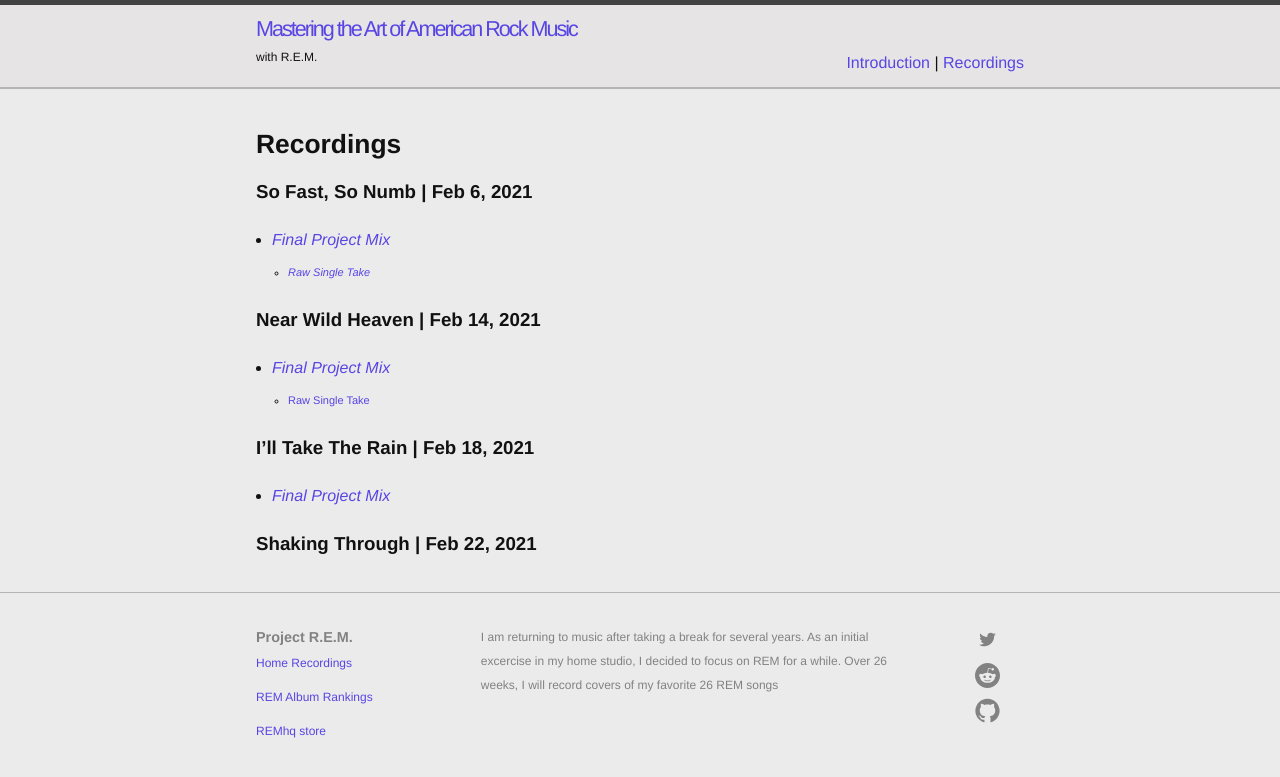
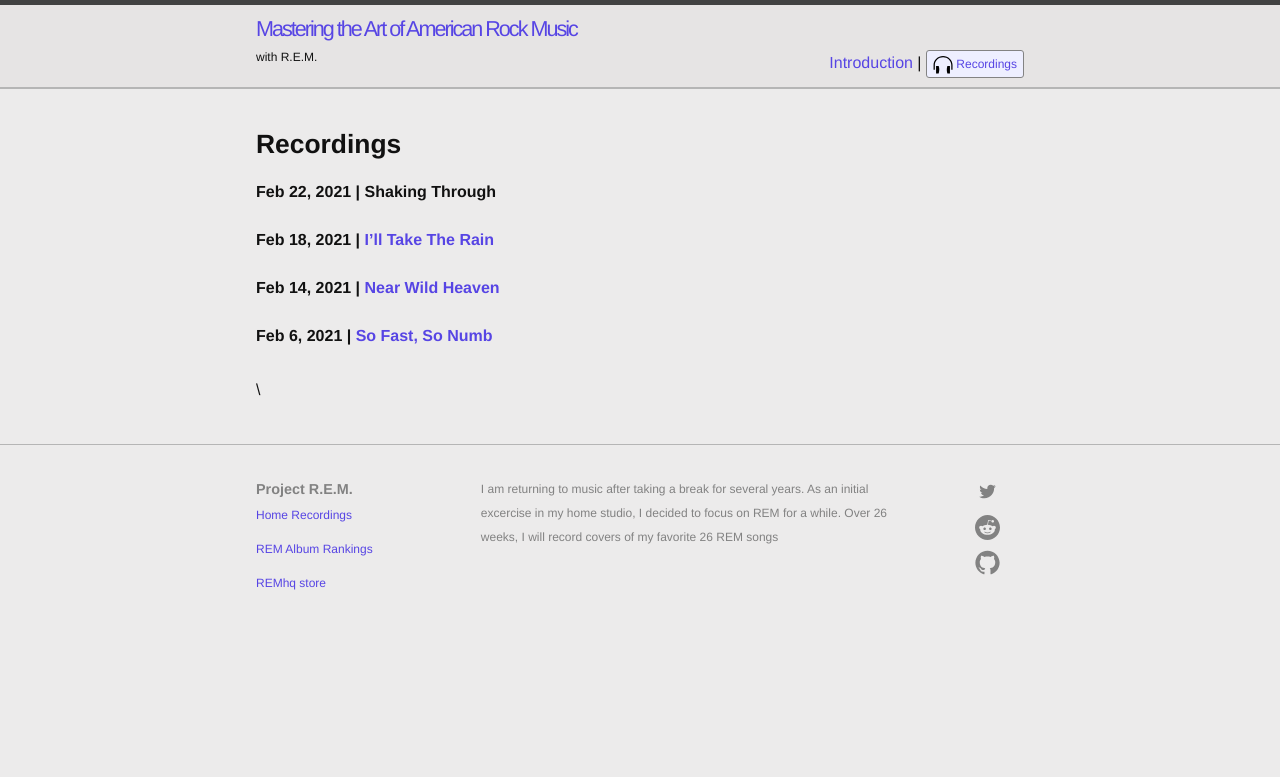
Before and after one commit to slatron/slatron.github.io, a Jekyll site: the page built from recordings.md, in a window 1280 px wide. Shown: the top 777 px of the page. Built offline with Jekyll 4.4.1, drawn with Linux system fonts in a browser that asks for light colours.

Commit message:
consolidate albums pages

```diff
--- a/_includes/header.html
+++ b/_includes/header.html
@@ -5,7 +5,9 @@
       <p class="site-subtitle">{{ site.subtitle }}</p>
       <nav>
         <a href="/rem-begin-the-begin.html">Introduction</a> |
-        <a href="/recordings.html">Recordings</a>
+        <a class="btn" href="/recordings.html">
+          <img class="link-icon" src="/ms_assets/images/listen.svg" /> Recordings
+        </a>
       </nav>
     </div>
 
--- a/_sass/_pages.scss
+++ b/_sass/_pages.scss
@@ -20,11 +20,6 @@
   display: flex;
   justify-content: space-around;
   align-items: center;
-
-  .btn {
-    padding: 1px 6px;
-    font-size: 0.75rem;
-  }
 }
 
 .post-list {
--- a/_sass/_state.scss
+++ b/_sass/_state.scss
@@ -21,13 +21,21 @@
 }
 
 .link-icon {
-  width: 25px;
-  height: 25px;
+  width: 20px;
+  height: 20px;
   display: inline-block;
 }
 
 .btn {
+  background-color: #eeefff;
   border: 1px solid rgb(131, 131, 131);
   border-radius: 3px;
   display: inline-block;
+  padding: 1px 6px;
+  font-size: 0.75rem;
+  line-height: 1.5rem;
+
+  &:hover {
+    text-decoration: none;
+  }
 }
--- a/recordings.md
+++ b/recordings.md
@@ -5,15 +5,11 @@
 
 <h1 class="page-heading">Recordings</h1>
 
-### So Fast, So Numb | Feb 6, 2021
-- *[Final Project Mix](https://drive.google.com/file/d/12NVKLkgs17zyAAAiOf4Ry7WArQL7ITbf/view?usp=sharing){:target="_blank"}*
-  - *[Raw Single Take](https://drive.google.com/file/d/1CUl2yDE-w-xZD5_ret_J2Ph36HLBuFdb/view?usp=sharing){:target="_blank"}*
+#### Feb 22, 2021 | Shaking Through
 
-### Near Wild Heaven | Feb 14, 2021
-- *[Final Project Mix](https://drive.google.com/file/d/1UD8Cs8dT7eKY13vEK2SkVW_mWLGNLS5J/view?usp=sharing){:target="_blank"}*
-  - [Raw Single Take](https://drive.google.com/file/d/1PGiQy88s7c2sMa8d9xxQpSGI6F-B1Fcd/view?usp=sharing){:target="_blank"}
+#### Feb 18, 2021 | [I'll Take The Rain](https://drive.google.com/file/d/1v6JiyRs829CqiLvXj3pckZyr5fR6vKn9/view?usp=sharing){:target="_blank"}
 
-### I'll Take The Rain | Feb 18, 2021
-- *[Final Project Mix](https://drive.google.com/file/d/1v6JiyRs829CqiLvXj3pckZyr5fR6vKn9/view?usp=sharing)*
+#### Feb 14, 2021 | [Near Wild Heaven](https://drive.google.com/file/d/1UD8Cs8dT7eKY13vEK2SkVW_mWLGNLS5J/view?usp=sharing){:target="_blank"}
 
-### Shaking Through | Feb 22, 2021
+#### Feb 6, 2021 | [So Fast, So Numb](https://drive.google.com/file/d/12NVKLkgs17zyAAAiOf4Ry7WArQL7ITbf/view?usp=sharing){:target="_blank"}
+\\
```
